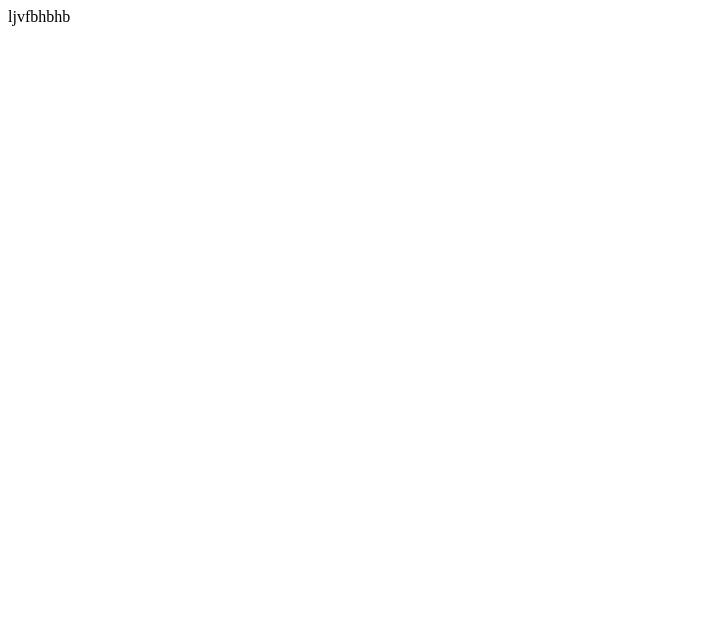
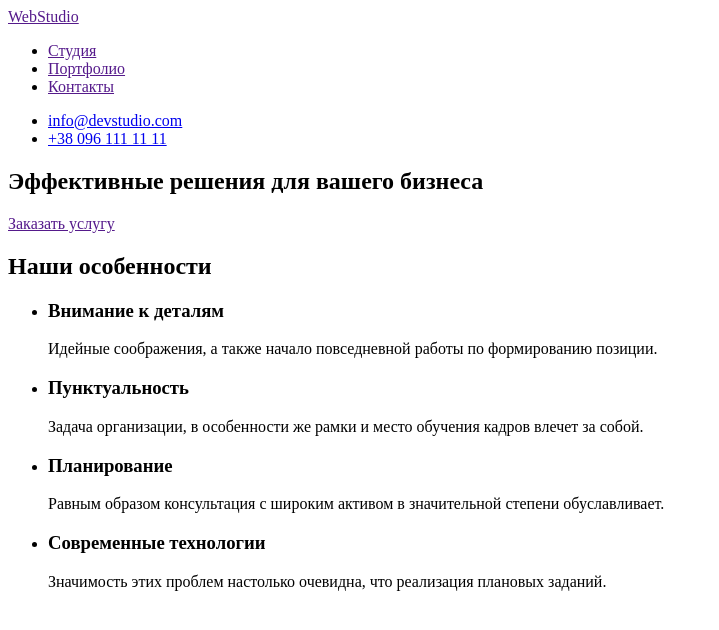
Before and after one commit to OksanaMosendz/goit-markup-hw-01, a plain HTML site: page index.html in a window 1280 px wide. Shown: the whole page, without its empty margins (0-719 px from the left). Drawn offline with Linux system fonts and the light colour scheme.

Commit message:
Update index.html
Шапка, Герой, Особенности

```diff
--- a/index.html
+++ b/index.html
@@ -1,12 +1,59 @@
 <!DOCTYPE html>
-<html lang="en">
+<html lang="ru">
 <head>
     <meta charset="UTF-8">
     <meta name="viewport" content="width=device-width, initial-scale=1.0">
-    <title>Documen</title>
+    <title>Web studio</title>
 </head>
+
 <body>
-    <div> ljvfbhbhb</div>
+
+   <!--Шапка-->
+    <header>
+        <nav>
+            <a href="">WebStudio</a>
+            <ul>
+                <li><a href="">Студия</a></li>
+                <li><a href="">Портфолио</a></li>
+                <li><a href="">Контакты</a></li>
+            </ul>
+        </nav>
+            <ul>
+                <li><a href="mailto:info@devstudio.com">info@devstudio.com</a></li>
+                <li><a href="<a href="tel:+38 096 111 11 11">+38 096 111 11 11</a></li>
+            </ul>
+    </header>
+
+    <!--Герой-->
+    <section>
+        <h1>Эффективные решения для вашего бизнеса</h1>
+        <a href="">Заказать услугу</a>
+    </section>
+
+    <!--Особенности-->
+    <section>
+        <h2>Наши особенности</h2>
+        <ul>
+        <li>
+            <h3>Внимание к деталям</h3>
+            <p>Идейные соображения, а также начало повседневной работы по формированию позиции.</p>
+        </li>
+        <li>
+            <h3>Пунктуальность</h3>
+            <p>Задача организации, в особенности же рамки и место обучения кадров влечет за собой.</p>
+        </li>
+        <li>
+            <h3>Планирование</h3>
+            <p>Равным образом консультация с широким активом в значительной степени обуславливает.</p>
+        </li>
+        <li>
+            <h3>Современные технологии</h3>
+            <p>Значимость этих проблем настолько очевидна, что реализация плановых заданий.</p>
+        </li>
+        </ul>
+
+    </section>
+
 
 </body>
 </html>
```
